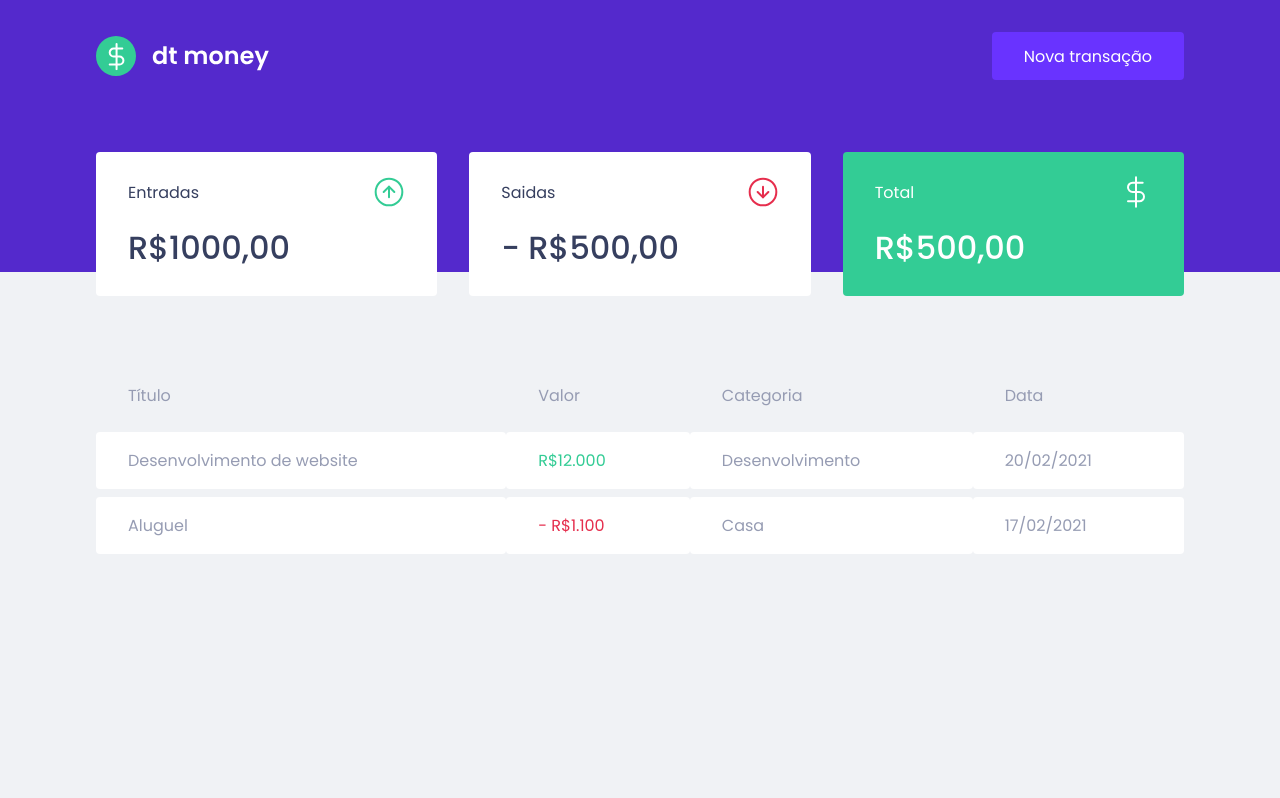
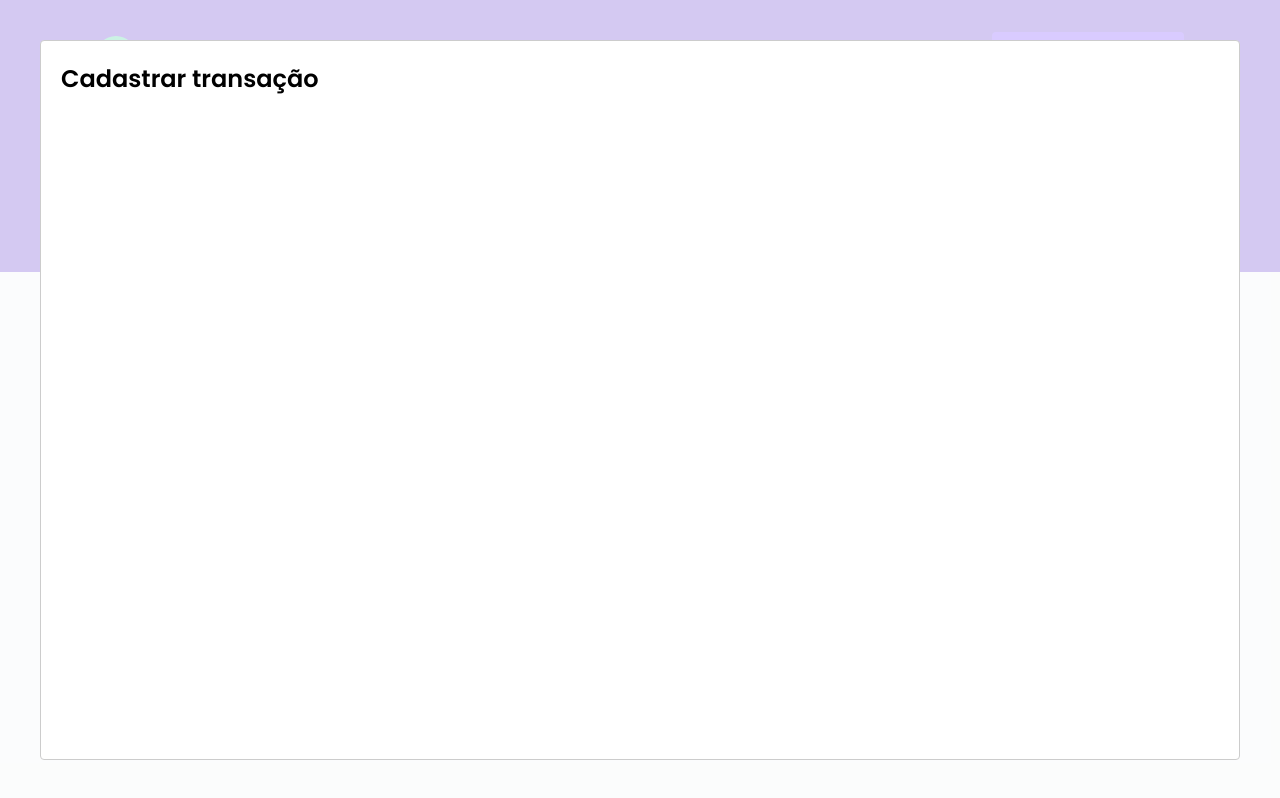
Before and after one commit to cleysondiego/dtmoney, a React (Create React App) app: page / in a window 1280 px wide. Both pictures are taken after a click on the button "Nova transação". Built offline with nearby package versions, Linux system fonts and the light colour scheme; no server answers; what miragejs would draw is missing.

Commit message:
Aula: Configurando modal de criação

```diff
--- a/package.json
+++ b/package.json
@@ -3,10 +3,12 @@
   "version": "0.1.0",
   "private": true,
   "dependencies": {
+    "@types/react-modal": "^3.12.0",
     "axios": "^0.21.1",
     "miragejs": "^0.1.41",
     "react": "^17.0.1",
     "react-dom": "^17.0.1",
+    "react-modal": "^3.12.1",
     "react-scripts": "4.0.3",
     "styled-components": "^5.2.1",
     "web-vitals": "^1.0.1"
--- a/src/App.tsx
+++ b/src/App.tsx
@@ -1,13 +1,36 @@
+import { useState } from 'react';
+import Modal from 'react-modal';
+
 import { Dashboard } from "./components/Dashboard";
 import { Header } from "./components/Header";
 
 import { GlobalStyle } from "./styles/global";
 
+Modal.setAppElement('#root');
+
 export function App() {
+  const [isNewTransactionModalOpen, setIsNewTransactionModalOpen] = useState(false);
+
+  function handleOpenNewTransctionModal() {
+    setIsNewTransactionModalOpen(true);
+  }
+
+  function handleCloseNewTransctionModal() {
+    setIsNewTransactionModalOpen(false);
+  }
+
   return (
     <>
-      <Header />
+      <Header onOpenNewTransactionModal={handleOpenNewTransctionModal}/>
       <Dashboard />
+
+      <Modal
+        isOpen={isNewTransactionModalOpen}
+        onRequestClose={handleCloseNewTransctionModal}
+      >
+        <h2>Cadastrar transação</h2>
+      </Modal>
+
       <GlobalStyle />
     </>
   );
--- a/src/components/Header/index.tsx
+++ b/src/components/Header/index.tsx
@@ -2,12 +2,16 @@
 
 import { Container, Content } from './styles'
 
-export function Header() {
+interface HeaderProps {
+  onOpenNewTransactionModal: () => void;
+}
+
+export function Header({ onOpenNewTransactionModal }: HeaderProps) {
   return (
     <Container>
       <Content>
         <img src={logoImg} alt="dt money"/>
-        <button type="button">
+        <button type="button" onClick={onOpenNewTransactionModal}>
           Nova transação
         </button>
       </Content>
```
Also changed, not shown: 1 other file (tests, documents, lock files or other folders).
